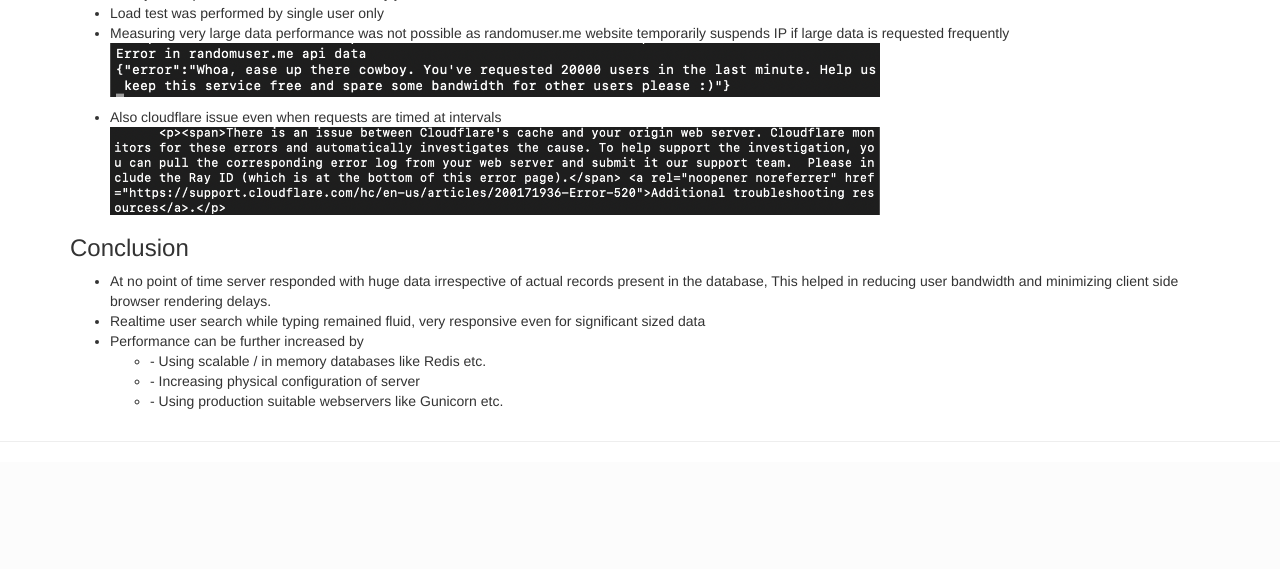
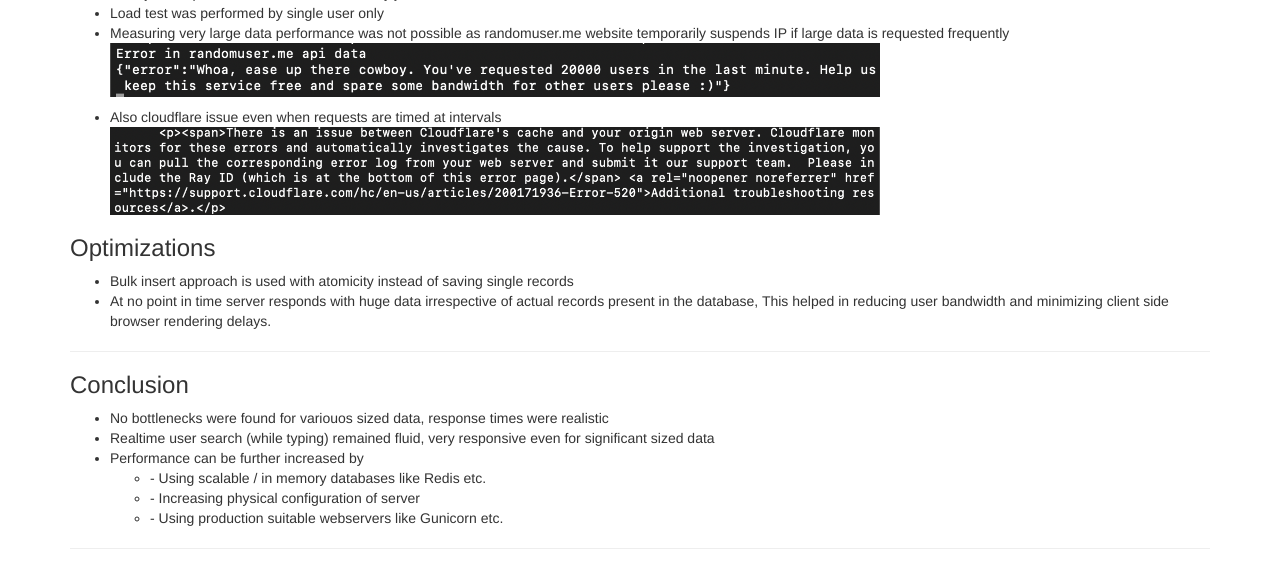
Before and after one commit to sumit-ssr207/crl_assignment, a Django app: page /performance_screen in a window 1280 px wide. Shown: the part 1676-2245 px from the top of the page. Before the commit the page ends 2118 px from the top, so only its background shows below. Run offline with Django 4.2, Linux system fonts and the light colour scheme; some libraries are stand-ins or nearby versions.

Commit message:
performance page modifications

```diff
--- a/user_listing/templates/performance_screen.html
+++ b/user_listing/templates/performance_screen.html
@@ -79,10 +79,19 @@
 
 </ul>
 
+<h3>Optimizations</h3>
+<ul>
+  <li>Bulk insert approach is used with atomicity instead of saving single records</li>
+  <li>At no point in time server responds with huge data irrespective of actual records present in the database, This helped in reducing user bandwidth and minimizing client side browser rendering delays.</li>
+</ul>
+<hr/>
+
+
+
 <h3>Conclusion</h3>
 <ul>
-  <li>At no point of time server responded with huge data irrespective of actual records present in the database, This helped in reducing user bandwidth and minimizing client side browser rendering delays.</li>
-  <li>Realtime user search while typing remained fluid, very responsive even for significant sized data </li>
+  <li>No bottlenecks were found for variouos sized data, response times were realistic</li>
+  <li>Realtime user search (while typing) remained fluid, very responsive even for significant sized data </li>
   <li>Performance can be further increased by </li>
   <ul>
     <li>    - Using scalable / in memory databases like Redis etc. </li>
@@ -91,11 +100,10 @@
   </ul>
 
 </ul>
+<hr/>
+</div>
 
 
-</div>
-
-<hr/>
 
 
   <!-- jQuery (necessary for Bootstrap's JavaScript plugins) -->
```
